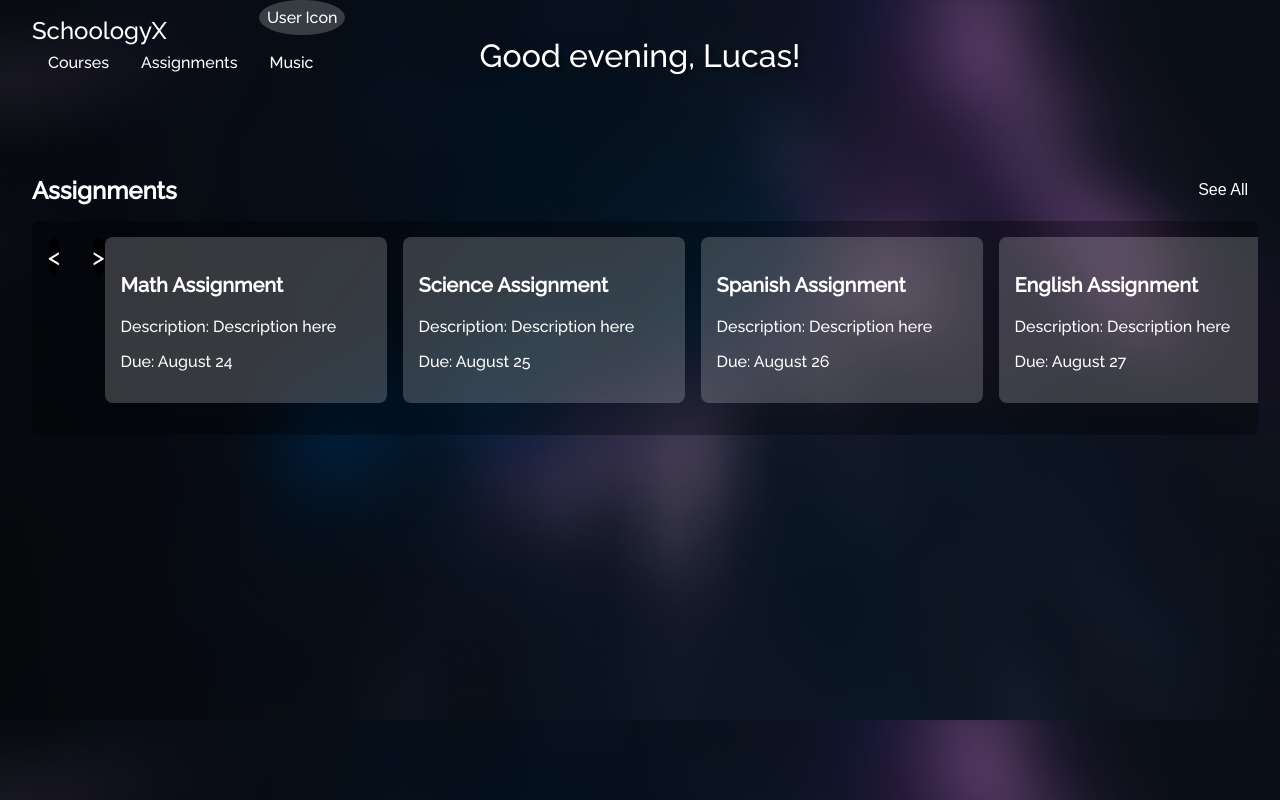
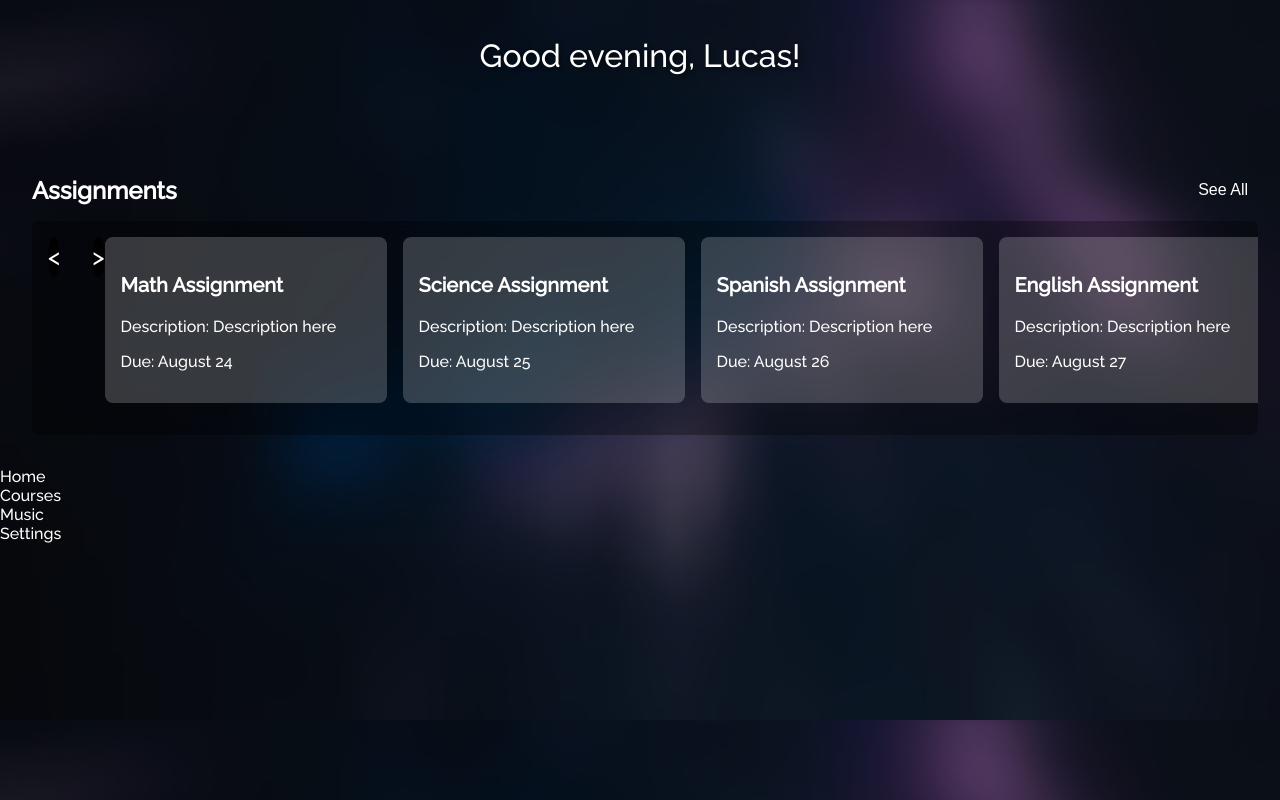
Before and after one commit to lucaswyd/SchoologyX, a plain HTML site: page index.html in a window 1280 px wide. Drawn offline with Linux system fonts and the light colour scheme.

Commit message:
Update index.html

```diff
--- a/index.html
+++ b/index.html
@@ -8,20 +8,6 @@
     <title>SchoologyX Dashboard</title>
 </head>
 <body>
-    <nav>
-        <div class="brand">SchoologyX</div>
-        <div class="nav-links">
-            <a href="#">Courses</a>
-            <a href="#">Assignments</a>
-            <a href="#">Music</a>
-            <div class="user-dropdown">
-                <div class="user-icon">User Icon</div>
-                <div class="dropdown-content">
-                    <a href="#" id="sign-out-link">Sign Out</a>
-                </div>
-            </div>
-        </div>
-    </nav>
     <header>
         <h1 id="greeting"></h1>
     </header>
@@ -38,6 +24,15 @@
             <button class="see-more-button">See All</button>
         </section>
     </main>
+
+    <!-- Add the dock bar -->
+    <div class="dock">
+        <div class="dock-tab active" id="home-tab">Home</div>
+        <div class="dock-tab" id="courses-tab">Courses</div>
+        <div class="dock-tab" id="music-tab">Music</div>
+        <div class="dock-tab" id="settings-tab">Settings</div>
+    </div>
+
     <script src="script.js"></script>
 </body>
 </html>
```
